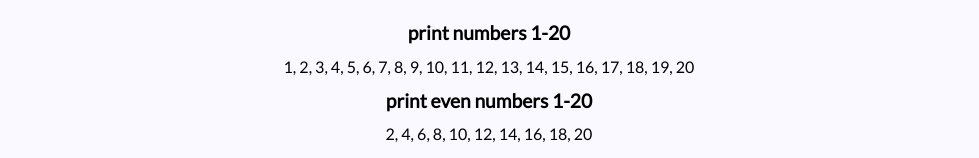
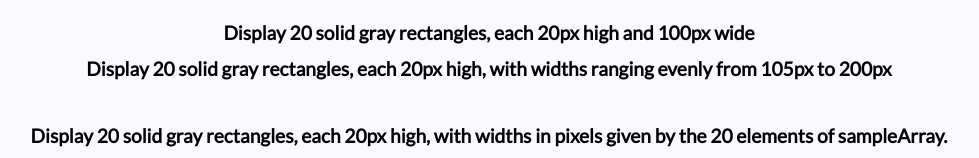
Before and after one commit to jakerjohnson94/katas-3, a plain HTML site: page index.html in a window 1280 px wide. Shown: the top 158 px of the page, without its empty margins (151-1130 px from the left). Drawn offline with Linux system fonts and the light colour scheme.

Commit message:
had it working for a second, oh well. friday night and still am not sure how to revert to previous github commit. yikes

```diff
--- a/index.html
+++ b/index.html
@@ -37,7 +37,7 @@
                 <script>runKatas();</script>
                 </div>
 
-    <!-- <div class="wrap">
+    <div class="wrap">
 
         <h1> Display 20 solid gray rectangles, each 20px high and 100px wide </h1>
         <script>
@@ -101,7 +101,7 @@
                 document.body.appendChild(div);
             }
         </script>
-    </div>  -->
+    </div>
 </div>
 </body>
 
--- a/script.js
+++ b/script.js
@@ -2,7 +2,7 @@ const n1 = 20;
 const n2=100;
 const sampleArr = [469, 755, 244, 245, 758, 450, 302, 20, 712, 71, 456, 21, 398, 339, 882, 848, 179, 535, 940, 472];
 console.log(`sample array is ${sampleArr}`)
-
+//boo, css was working earlier
 
 function makeDiv(content){
     const div = document.createElement('div');
```
